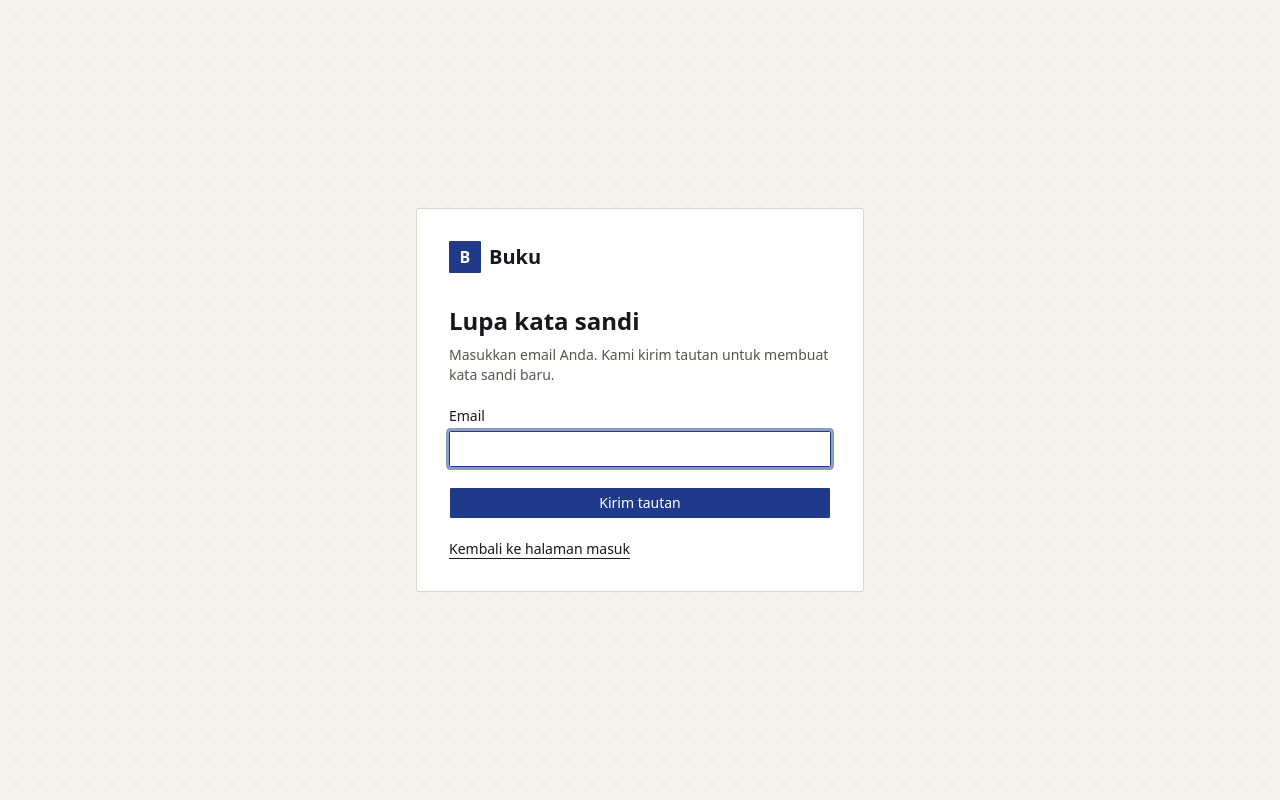
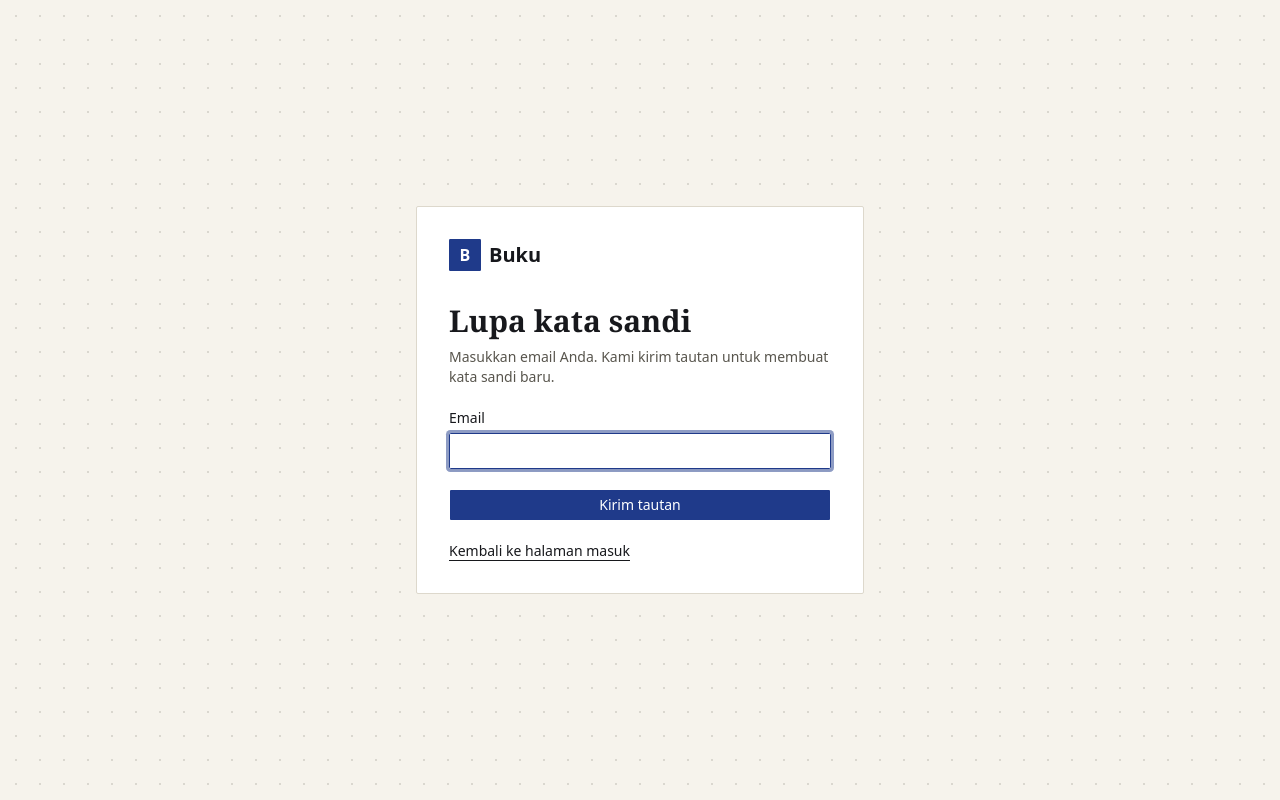
Before and after one commit to ismailir10/native-erp-v2, a Next.js app: page /login/lupa in a window 1280 px wide. Built offline with nearby package versions, Linux system fonts and the light colour scheme; no server answers.

Commit message:
feat(ui): display serif for page titles and headline figures
Newsreader (self-hosted variable font, tabular figures) on page titles, the login
heading and stat values. Body, tables and forms stay Inter.

Cycle: docs/cycles/2026-10-08-ui-clarity-tokens.md

```diff
--- a/app/(app)/not-found.tsx
+++ b/app/(app)/not-found.tsx
@@ -4,7 +4,7 @@ import { buttonVariants } from "@/components/ui/button";
 export default function NotFound() {
   return (
     <div className="mx-auto max-w-md py-24 text-center">
-      <h1 className="text-2xl font-semibold">Halaman tidak ditemukan</h1>
+      <h1 className="font-display text-3xl font-semibold">Halaman tidak ditemukan</h1>
       <p className="mt-2 text-sm text-muted-foreground">Klien atau akun yang Anda cari tidak ada, atau bukan milik kantor Anda.</p>
       <Link href="/" className={buttonVariants({ className: "mt-6" })}>Kembali ke Beranda</Link>
     </div>
--- a/app/globals.css
+++ b/app/globals.css
@@ -2,6 +2,7 @@
 @import "tw-animate-css";
 @import "shadcn/tailwind.css";
 @import "@fontsource-variable/inter";
+@import "@fontsource-variable/newsreader";
 
 @custom-variant dark (&:is(.dark *));
 
@@ -15,6 +16,8 @@
   --font-sans: "Inter Variable", ui-sans-serif, system-ui, -apple-system, "Segoe UI", sans-serif;
   --font-mono: ui-monospace, "SF Mono", SFMono-Regular, Menlo, Consolas, monospace;
   --font-heading: var(--font-sans);
+  /* Display serif: page titles and headline figures only. Body, tables and forms stay Inter. */
+  --font-display: "Newsreader Variable", ui-serif, Georgia, "Times New Roman", serif;
 
   --color-sidebar-ring: var(--sidebar-ring);
   --color-sidebar-border: var(--sidebar-border);
--- a/app/login/shell.tsx
+++ b/app/login/shell.tsx
@@ -6,7 +6,7 @@ export function AuthShell({ title, description, children, footer, aside }: { tit
   const card = (
     <section className="page-settle relative w-full max-w-md rounded-lg border bg-card p-6 sm:p-8" aria-labelledby="auth-title">
       <div className="mb-8 flex items-center gap-2 text-xl font-semibold"><BrandMark className="size-8 text-base" />Buku</div>
-      <h1 id="auth-title" className="text-2xl font-semibold">{title}</h1>
+      <h1 id="auth-title" className="font-display text-3xl font-semibold">{title}</h1>
       <p className="mb-6 mt-2 text-sm text-muted-foreground">{description}</p>
       {children}
       {footer && <p className="mt-6 border-t pt-5 text-xs text-muted-foreground">{footer}</p>}
--- a/components/app/page-header.tsx
+++ b/components/app/page-header.tsx
@@ -8,7 +8,7 @@ export function PageHeader({ title, description, actions }: { title: string; des
   return (
     <div className="flex flex-wrap items-end justify-between gap-4">
       <div className="min-w-0">
-        <h1 className="text-2xl font-semibold tracking-tight text-balance">{title}</h1>
+        <h1 className="font-display text-3xl font-semibold tracking-[-0.01em] text-balance">{title}</h1>
         {description && <p className="mt-1 text-sm text-muted-foreground">{description}</p>}
       </div>
       {actions && <div className="flex w-full flex-wrap items-center gap-2 sm:w-auto">{actions}</div>}
@@ -41,7 +41,7 @@ export function Stat({ label, value, hint, className }: { label: string; value:
   return (
     <div className={cn("rounded-lg border bg-card p-4", className)}>
       <div className="eyebrow">{label}</div>
-      <div className="num mt-1 text-2xl font-semibold tracking-tight">{value}</div>
+      <div className="num font-display mt-1 text-3xl font-semibold leading-tight tracking-[-0.01em]">{value}</div>
       {hint && <div className="mt-1 text-xs text-muted-foreground">{hint}</div>}
     </div>
   );
--- a/package.json
+++ b/package.json
@@ -26,6 +26,7 @@
   "dependencies": {
     "@base-ui/react": "^1.8.0",
     "@fontsource-variable/inter": "^5.3.0",
+    "@fontsource-variable/newsreader": "^5.3.0",
     "@prisma/adapter-pg": "^7.10.0",
     "@prisma/client": "^7.10.0",
     "@supabase/ssr": "^0.12.7",
```
Also changed, not shown: 1 other file (tests, documents, lock files or other folders).
